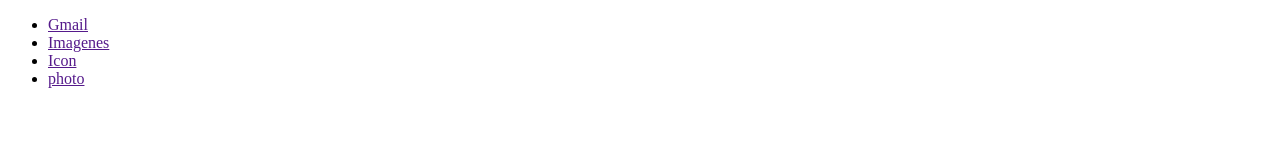
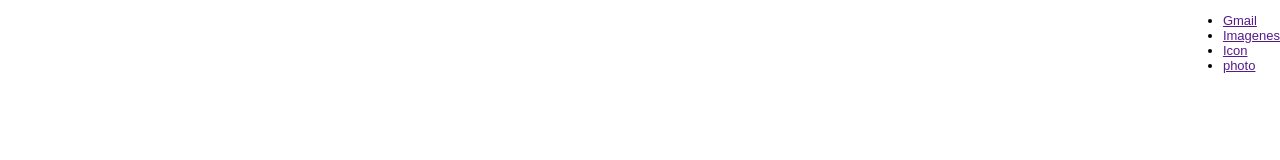
Before and after one commit to CYaranga/GoogleClone, a plain HTML site: page index.html in a window 1280 px wide. Drawn offline with Linux system fonts and the light colour scheme.

Commit message:
add: Align nav top right

```diff
--- a/css/main.css
+++ b/css/main.css
@@ -0,0 +1,16 @@
+body{
+    margin: 0;
+    padding: 0;
+    font-size: 13px;
+    font-family: Arial, Helvetica, sans-serif;
+}
+
+header{
+    width: 100%;
+    height: 60px;
+}
+
+header nav{
+    display: flex;
+    justify-content: flex-end;
+}
--- a/index.html
+++ b/index.html
@@ -1,10 +1,10 @@
 <!DOCTYPE html>
 <html lang="en">
   <head>
-    <meta charset="UTF-8">
-    <meta name="viewport" content="width=device-width, initial-scale=1.0">
+    <meta charset="UTF-8" />
+    <meta name="viewport" content="width=device-width, initial-scale=1.0" />
     <title>Document</title>
-    <link rel="stylesheet" href="/css/main.css">
+    <link rel="stylesheet" href="/css/main.css" />
   </head>
   <body>
     <header>
```
Lines whose indentation alone changed are shown as unchanged.
